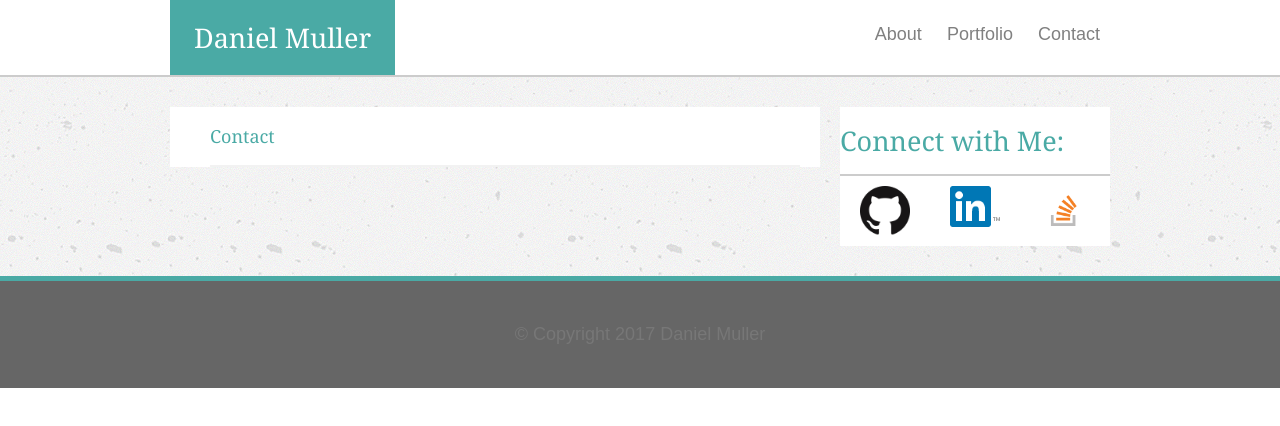
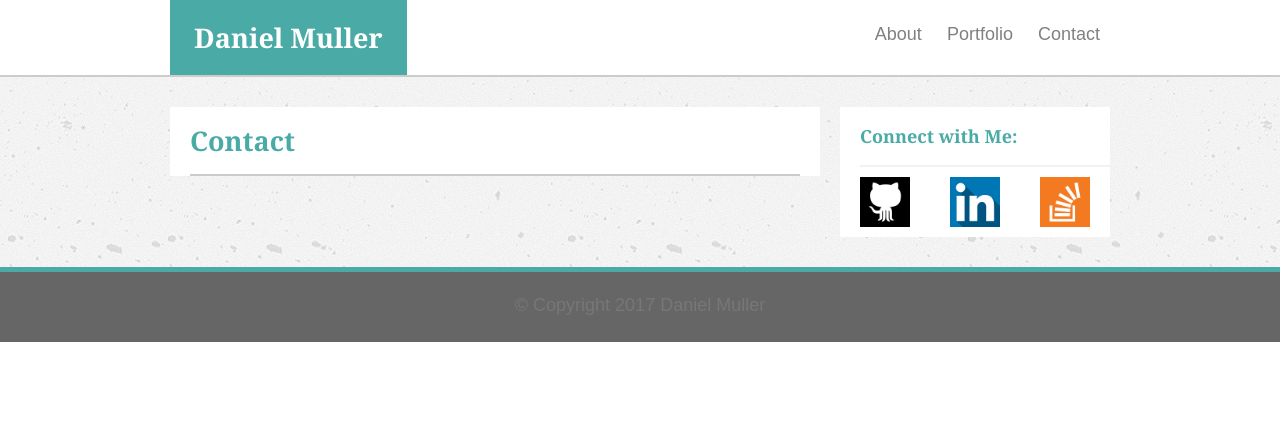
Before and after one commit to drmulr/drmulr.github.io, a plain HTML site: page contact.html in a window 1280 px wide. Drawn offline with Linux system fonts and the light colour scheme.

Commit message:
Footer update, sidebar margin, link css to other pages

```diff
--- a/assets/css/style.css
+++ b/assets/css/style.css
@@ -12,6 +12,7 @@ p {
 h1, h2, h3, h4 {
 	font-family: 'Georgia', Times, Times New Roman, serif;
 	color: #4aaaa5;
+	font-weight: bold;
 }
 h2 {
     padding: 20px 0;
@@ -125,12 +126,13 @@ header {
 		margin: 10px 20px;
 	}
 #footer {
-	background-color: #666666;
-	clear: both;
-	margin: auto;
-	text-align: center;
-	padding: 20px;
-	color: #ffffff;
+    background-color: #666666;
+    clear: both;
+    margin: auto;
+    text-align: center;
+    color: #ffffff;
+    height: 50px;
+    padding-bottom: 20px;
 }
 #headshot {
     width: 200px;
--- a/contact.html
+++ b/contact.html
@@ -26,15 +26,15 @@
 <div id="fullWrap">
 	<div id="mainContent">
 		<div id="aboutMe">
-			<h3>Contact</h3>
+			<h2>Contact</h2>
 		</div>
 
 		<div id="connect">
-			<h2>Connect with Me:</h2>
+			<h3>Connect with Me:</h3>
 			<ul>
-				<li><a href="https://github.com/drmulr"><img class="smLogo" src="assets/images/GitHub64px.png" alt="Github"></a></li>
-				<li><a href="https://www.linkedin.com/in/drmuller/"><img class="smLogo" src="assets/images/LinkedIn54px.png" alt="LinkedIn"></a></li>
-				<li><a href="https://stackoverflow.com/users/8242197/dmulr"><img class="smLogo" src="assets/images/so-icon.png" alt="Stack Overflow"></a></li>
+				<li><a href="https://github.com/drmulr"><img class="smLogo" src="assets/images/if_github_401441.png" alt="Github"></a></li>
+				<li><a href="https://www.linkedin.com/in/drmuller/"><img class="smLogo" src="assets/images/if_linkedin_410519.png" alt="LinkedIn"></a></li>
+				<li><a href="https://stackoverflow.com/users/8242197/dmulr"><img class="smLogo" src="assets/images/if_overflow_334695.png" alt="Stack Overflow"></a></li>
 			</ul>
 		</div>
 	</div>
```
Also changed, not shown: index.html (+1 -1 lines), portfolio.html (+5 -5 lines).
